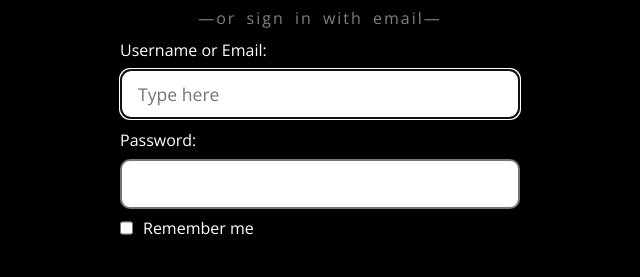
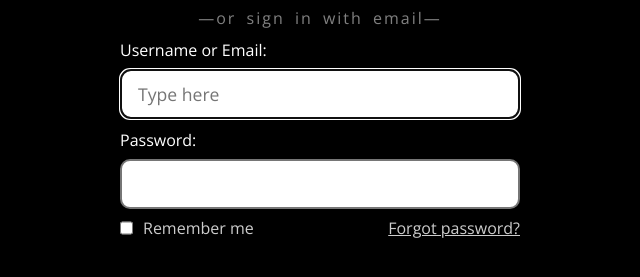
Before and after one commit to Honey-Sharma-git/LoginPage, a plain HTML site: page index.html in a window 1280 px wide. Shown: the part 213-490 px from the top of the page, without its empty margins (320-960 px from the left). Drawn offline with nearby package versions, Linux system fonts and the light colour scheme.

Commit message:
added forgot password link

```diff
--- a/CSS/main.css
+++ b/CSS/main.css
@@ -95,6 +95,23 @@ main {
 .rememberMe-container {
   display: flex;
   flex-flow: row wrap;
-  justify-content: flex-start;
+  justify-content: space-between;
+
   gap: 10px;
 }
+.rememberMe {
+  color: hsl(0, 0%, 80%);
+}
+.rememberMe-forgotPass {
+  display: flex;
+  flex-flow: row wrap;
+  justify-content: space-between;
+  width: 80vw;
+  max-width: 400px;
+}
+.rememberMe-forgotPass a {
+  color: hsl(0, 0%, 80%);
+}
+.rememberMe-forgotPass a:visited {
+  color: hsl(0, 0%, 80%);
+}
--- a/index.html
+++ b/index.html
@@ -50,9 +50,14 @@
             <div class="password-container">
               <label class="password" for="password">Password:</label>
               <input type="password" name="Password" id="password" required />
-              <div class="rememberMe-container">
-                <input type="checkbox" name="rememberMe" id="rememberMe" />
-                <label for="rememberMe" class="rememberMe"> Remember me </label>
+              <div class="rememberMe-forgotPass">
+                <div class="rememberMe-container">
+                  <input type="checkbox" name="rememberMe" id="rememberMe" />
+                  <label for="rememberMe" class="rememberMe">
+                    Remember me
+                  </label>
+                </div>
+                <a href="">Forgot password?</a>
               </div>
             </div>
           </form>
```
